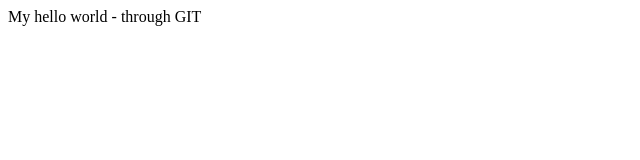
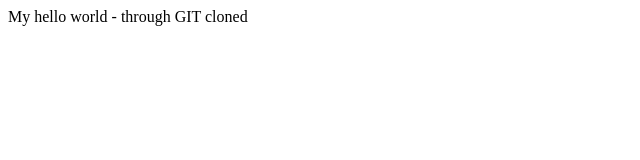
Before and after one commit to fferm/Invest, a plain HTML site: page OpenShiftSpike/WebContent/index.html in a window 1280 px wide. Shown: the full height of the page, 0-640 px from the left. Drawn offline with Linux system fonts and the light colour scheme.

Commit message:
OpenShiftSpike

```diff
--- a/OpenShiftSpike/WebContent/index.html
+++ b/OpenShiftSpike/WebContent/index.html
@@ -5,6 +5,6 @@
 <title>Insert title here</title>
 </head>
 <body>
-My hello world - through GIT
+My hello world - through GIT cloned
 </body>
 </html>
```
